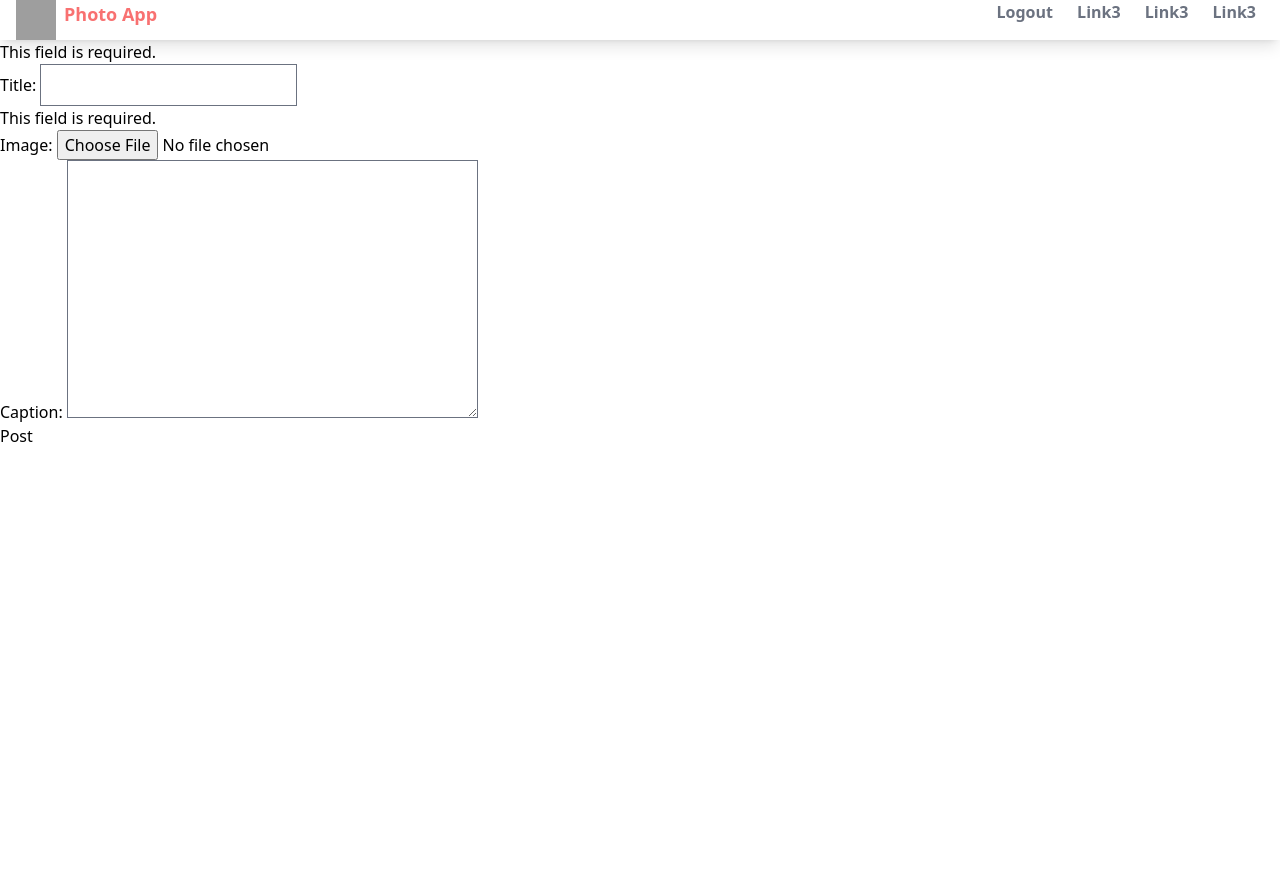
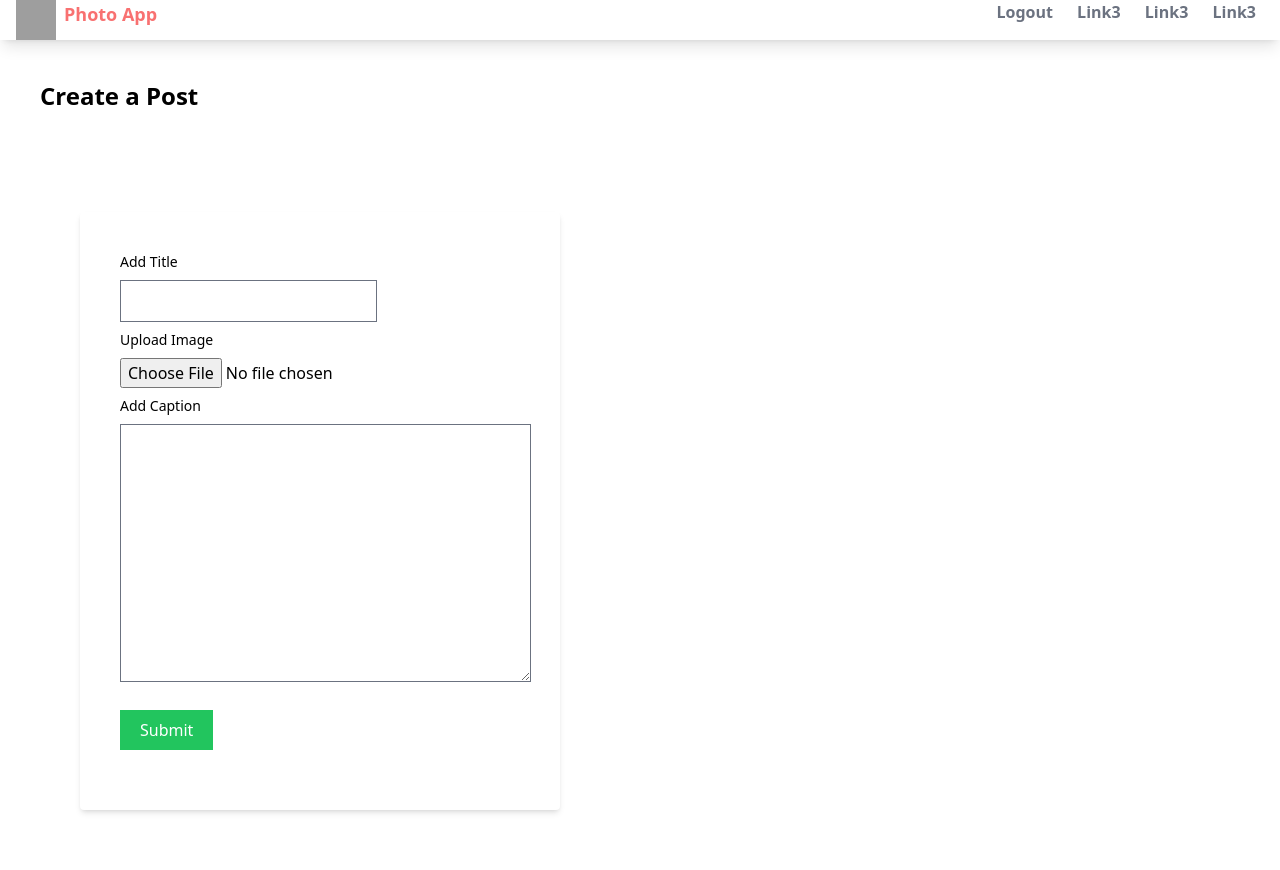
Before and after one commit to Aanchal-kumari-R/Social_Media_App, a Django app: page /posts/create/ in a window 1280 px wide. Before the commit the page ends 442 px from the top, so only its background shows below. Run offline with Django 5.2, Linux system fonts and the light colour scheme; a user stored in the database is signed in; style sheets or scripts are compiled from the project's sources; some libraries are stand-ins or nearby versions; grey boxes are pictures that could not be loaded.

Commit message:
Styling Create Page

```diff
--- a/posts/templates/posts/create.html
+++ b/posts/templates/posts/create.html
@@ -1,9 +1,32 @@
 {% extends "users/base.html" %}
 
 {% block  body %}
-<form method="POST" enctype = "multipart/form-data">
-{% csrf_token %}
-{{ form.as_p }}
-<button type="submit">Post</button>
-</form>
+<h1 class="text-2xl m-10 font-bold">Create a Post</h1>
+<div class="container py-5 px-10">
+    <form method="post" class="bg-white shadow-md rounded m-10 p-10 w-2/5" enctype="multipart/form-data">
+        {% csrf_token %}
+      <div class="mb-2">
+        <label class="block text-grey-700 text-sm text-bold mb-2" for="">Add Title</label>
+        <div>
+        {{ form.title }}
+        </div class="shadow appearance-none border rounded py-2 px-3 mr-10 text-grey-700">
+      </div>
+
+        <div class="mb-2">
+          <label class="block text-grey-700 text-sm text-bold mb-2" for="">Upload Image</label>
+            <div>
+              {{ form.image }}
+            </div class="shadow appearance-none border rounded py-2 px-3 mr-10 text-grey-700">
+        </div>
+
+        <div class="mb-2">
+          <label class="block text-grey-700 text-sm text-bold mb-2" for="">Add Caption</label>
+             <div>
+                {{ form.caption }}
+             </div class="shadow appearance-none border rounded py-2 px-3 mr-10 text-grey-700">
+         </div>
+
+        <button type="submit" class="bg-green-500 text-white my-5 px-5 py-2">Submit</button>
+    </form>
+    </div>
 {% endblock  %}
--- a/users/templates/users/edit.html
+++ b/users/templates/users/edit.html
@@ -2,7 +2,7 @@
 {% block body %}
 <h1 class="text-2xl m-10 font-bold">Edit User Profile</h1>
 <div class="container py-5 px-10">
-<form method="post" enctype="multipart/form-data">
+<form method="post" class="bg-white shadow-md rounded m-10 p-10 w-2/5" enctype="multipart/form-data">
     {% csrf_token %}
   <div class="mb-2">
     <label class="block text-grey-700 text-sm text-bold mb-2" for="">First Name</label>
--- a/users/templates/users/index.html
+++ b/users/templates/users/index.html
@@ -4,7 +4,7 @@
 <div class="flex justify-center mt-5 pt-10">
 <h2 class="text-3xl font-normal mb-2 text-gray-500">My Posts</h2>
 </div>
-<div class="grid mx-80 p-10 grid-cols-1">
+<div class="grid mx-80 p-10 grid-cols-1 bg-white shadow-md rounded m-10 p-10 w-2/5">
     {% for post in posts %}
      <!--Cards starts here-->
      <a href="#">
--- a/users/templates/users/password_change_form.html
+++ b/users/templates/users/password_change_form.html
@@ -11,7 +11,7 @@
 
     </div>
     <h1 class="text-2xl m-10 font-bold">Change Password</h1>
-    <form method="post" enctype="multipart/form-data">
+    <form method="post" class="bg-white shadow-md rounded m-10 p-10 w-2/5" enctype="multipart/form-data">
         {% csrf_token %}
       <div class="mb-2">
         <label class="block text-grey-700 text-sm text-bold mb-2" for="">Old Password</label>
```
Also changed, not shown: db.sqlite3.
